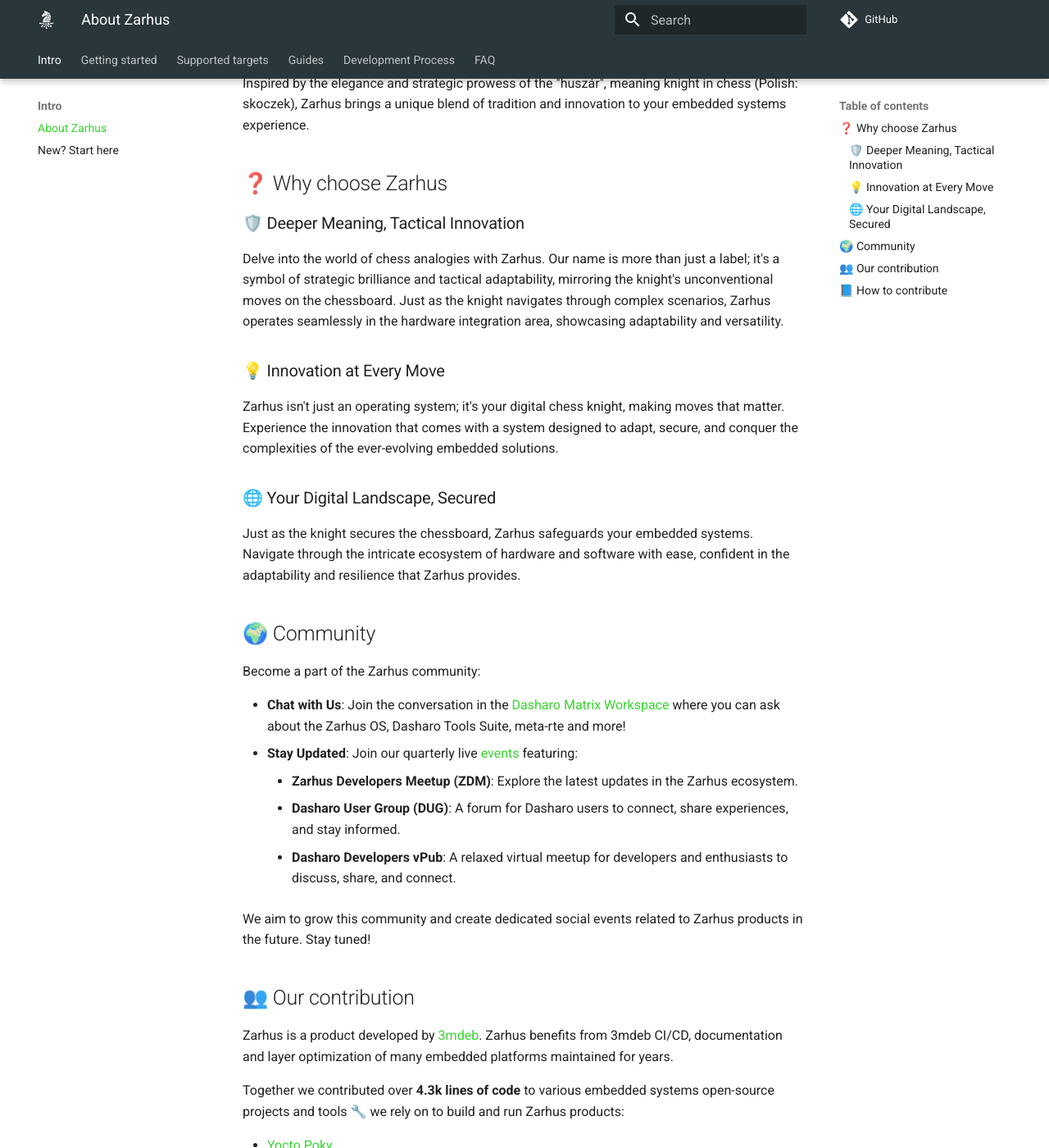
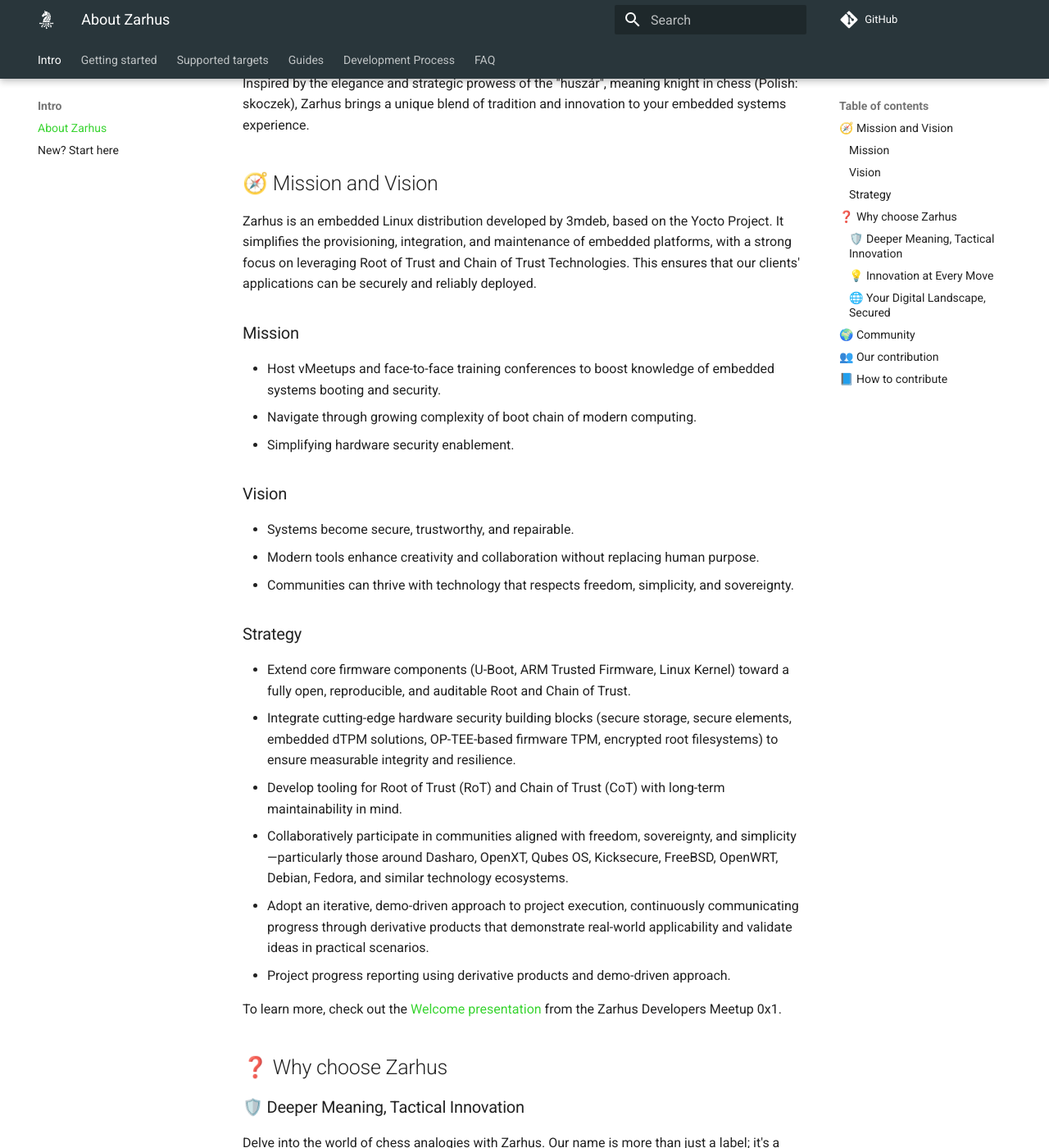
Before and after one commit to zarhus/docs, an MkDocs documentation site: the page built from docs/index.md, in a window 1280 px wide and 1400 px high, scrolled down 594 px. Shown: the whole window at 82% size. Built offline with MkDocs 1.6.1 and Material for MkDocs 9.7.7, drawn with Linux system fonts in a browser that asks for light colours; comment, search, counter and statistics services are not loaded.

Commit message:
index.md: add mission and vision

```diff
--- a/docs/index.md
+++ b/docs/index.md
@@ -9,6 +9,51 @@
 Inspired by the elegance and strategic prowess of the "huszár", meaning knight
 in chess (Polish: skoczek), Zarhus brings a unique blend of tradition and
 innovation to your embedded systems experience.
+
+## 🧭 Mission and Vision
+
+Zarhus is an embedded Linux distribution developed by 3mdeb, based on the Yocto
+Project. It simplifies the provisioning, integration, and maintenance of
+embedded platforms, with a strong focus on leveraging Root of Trust and Chain of
+Trust Technologies. This ensures that our clients' applications can be securely
+and reliably deployed.
+
+### Mission
+
+* Host vMeetups and face-to-face training conferences to boost knowledge of
+  embedded systems booting and security.
+* Navigate through growing complexity of boot chain of modern computing.
+* Simplifying hardware security enablement.
+
+### Vision
+
+* Systems become secure, trustworthy, and repairable.
+* Modern tools enhance creativity and collaboration without replacing human
+  purpose.
+* Communities can thrive with technology that respects freedom, simplicity, and
+  sovereignty.
+
+### Strategy
+
+* Extend core firmware components (U-Boot, ARM Trusted Firmware, Linux Kernel)
+  toward a fully open, reproducible, and auditable Root and Chain of Trust.
+* Integrate cutting-edge hardware security building blocks (secure storage,
+  secure elements, embedded dTPM solutions, OP-TEE-based firmware TPM, encrypted
+  root filesystems) to ensure measurable integrity and resilience.
+* Develop tooling for Root of Trust (RoT) and Chain of Trust (CoT) with
+  long-term maintainability in mind.
+* Collaboratively participate in communities aligned with freedom, sovereignty,
+  and simplicity—particularly those around Dasharo, OpenXT, Qubes OS,
+  Kicksecure, FreeBSD, OpenWRT, Debian, Fedora, and similar technology
+  ecosystems.
+* Adopt an iterative, demo-driven approach to project execution, continuously
+  communicating progress through derivative products that demonstrate real-world
+  applicability and validate ideas in practical scenarios.
+* Project progress reporting using derivative products and demo-driven approach.
+
+To learn more, check out the [Welcome
+presentation](https://youtu.be/F3349PVOGZY?si=z1uqlaQSQe22hoV4&t=309) from the
+Zarhus Developers Meetup 0x1.
 
 ## ❓ Why choose Zarhus
 
@@ -37,10 +82,10 @@
 
 Become a part of the Zarhus community:
 
-- **Chat with Us**: Join the conversation in the [Dasharo Matrix
+* **Chat with Us**: Join the conversation in the [Dasharo Matrix
   Workspace](https://matrix.to/#/#dasharo:matrix.org) where you can ask about
   the Zarhus OS, Dasharo Tools Suite, meta-rte and more!
-- **Stay Updated**: Join our quarterly live [events](https://3mdeb.com/events/)
+* **Stay Updated**: Join our quarterly live [events](https://3mdeb.com/events/)
   featuring:
     + **Zarhus Developers Meetup (ZDM)**: Explore the latest updates in the
       Zarhus ecosystem.
@@ -61,27 +106,27 @@
 Together we contributed over **4.3k lines of code** to various embedded systems
 open-source projects and tools 🔧 we rely on to build and run Zarhus products:
 
-- [Yocto Poky](https://git.yoctoproject.org/poky/)
-- [systemd](https://github.com/systemd/systemd)
-- [meta-openembedded](https://github.com/openembedded/meta-openembedded)
-- [openembedded-core](https://git.openembedded.org/openembedded-core)
-- [meta-riscv](https://github.com/riscv/meta-riscv)
-- [meta-swupdate](https://github.com/sbabic/meta-swupdate)
-- [SWUpdate](https://sbabic.github.io/swupdate/)
-- [meta-openwrt](https://github.com/kraj/meta-openwrt)
-- [meta-virtualization](https://git.yoctoproject.org/meta-virtualization/)
-- [meta-security](https://git.yoctoproject.org/meta-security/)
-- [meta-measured](https://github.com/flihp/meta-measured)
-- [meta-webkit](https://github.com/Igalia/meta-webkit)
+* [Yocto Poky](https://git.yoctoproject.org/poky/)
+* [systemd](https://github.com/systemd/systemd)
+* [meta-openembedded](https://github.com/openembedded/meta-openembedded)
+* [openembedded-core](https://git.openembedded.org/openembedded-core)
+* [meta-riscv](https://github.com/riscv/meta-riscv)
+* [meta-swupdate](https://github.com/sbabic/meta-swupdate)
+* [SWUpdate](https://sbabic.github.io/swupdate/)
+* [meta-openwrt](https://github.com/kraj/meta-openwrt)
+* [meta-virtualization](https://git.yoctoproject.org/meta-virtualization/)
+* [meta-security](https://git.yoctoproject.org/meta-security/)
+* [meta-measured](https://github.com/flihp/meta-measured)
+* [meta-webkit](https://github.com/Igalia/meta-webkit)
 
 We also maintain 🧙‍♂️ our own forks and open-source projects like:
 
-- [meta-dts](https://github.com/Dasharo/meta-dts)
-- [meta-rte](https://github.com/3mdeb/meta-rte)
-- [meta-fdo](https://github.com/3mdeb/meta-fdo)
-- [meta-balena-engine](https://github.com/3mdeb/meta-balena-engine)
-- [meta-trenchboot](https://github.com/3mdeb/meta-trenchboot)
-- [meta-pcengines](https://github.com/3mdeb/meta-pcengines)
+* [meta-dts](https://github.com/Dasharo/meta-dts)
+* [meta-rte](https://github.com/3mdeb/meta-rte)
+* [meta-fdo](https://github.com/3mdeb/meta-fdo)
+* [meta-balena-engine](https://github.com/3mdeb/meta-balena-engine)
+* [meta-trenchboot](https://github.com/3mdeb/meta-trenchboot)
+* [meta-pcengines](https://github.com/3mdeb/meta-pcengines)
 
 Zarhus public roadmap can be found
 [here](https://github.com/zarhus/zarhus-issues/milestones).
```
Also changed, not shown: docs/supported-targets/quartz64-a.md (+1 -1 lines).
